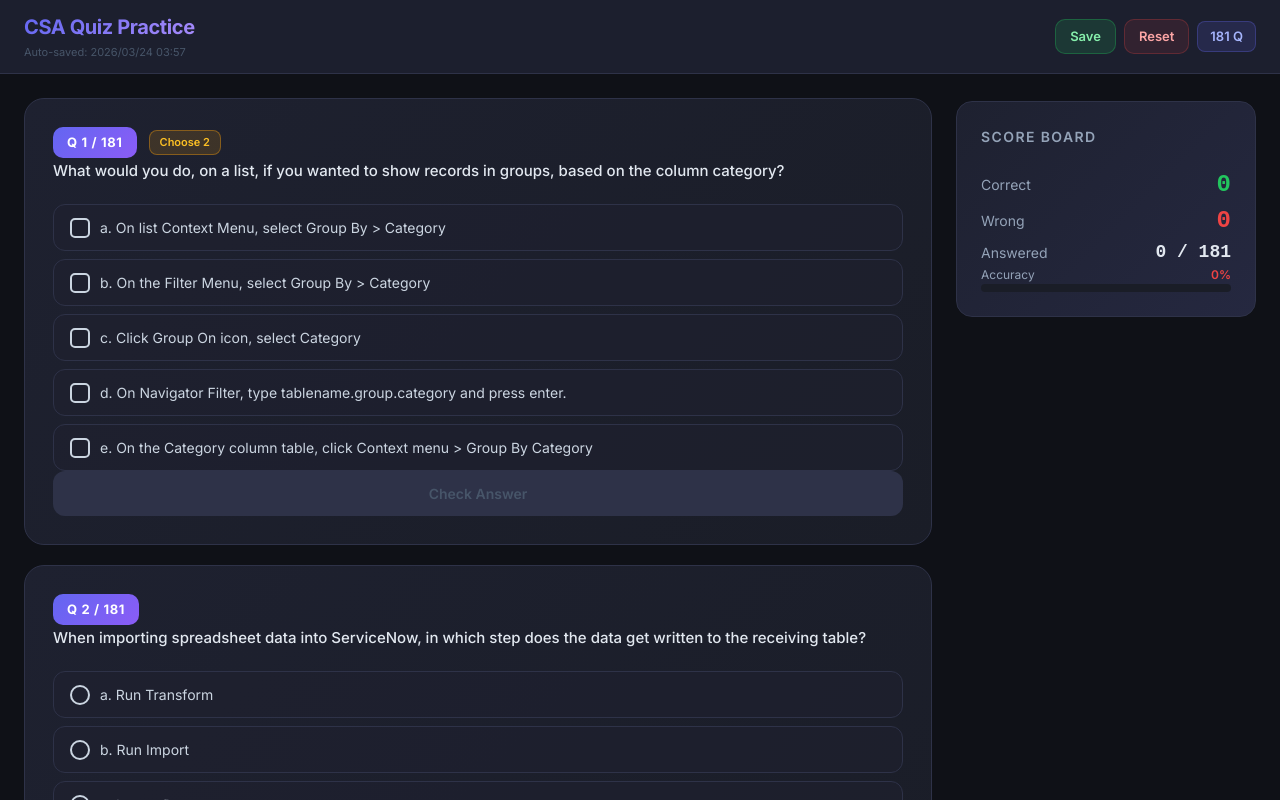
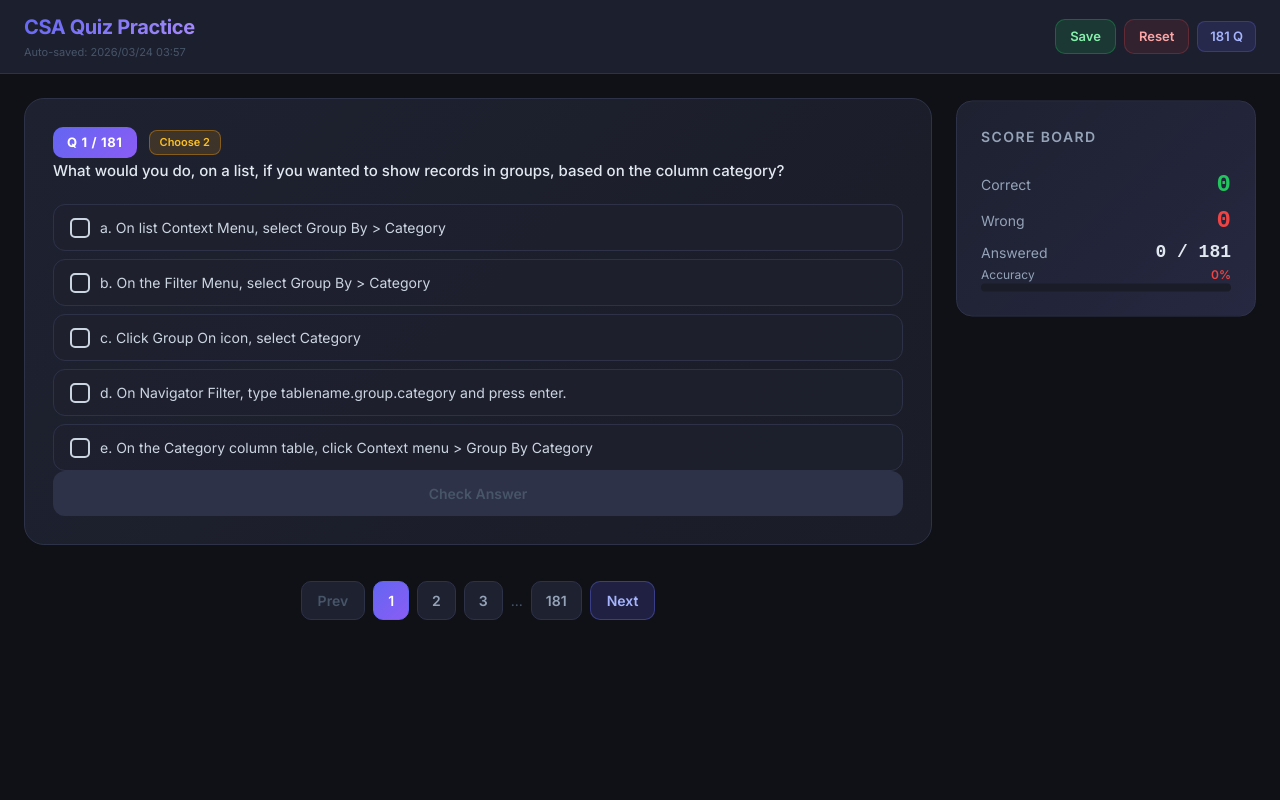
Before and after one commit to n-seiyaku/service-now-csa, a React (Vite) app: page / in a window 1280 px wide. Shown: the top 800 px of the page. Built offline with nearby package versions, Linux system fonts and the light colour scheme.

Commit message:
feat: change display to one question per page

```diff
--- a/src/App.tsx
+++ b/src/App.tsx
@@ -16,7 +16,7 @@ import {
 const questions = questionsData as QuizQuestion[];
 
 // ページあたり表示数
-const PAGE_SIZE = 10;
+const PAGE_SIZE = 1;
 
 // ビュー種別
 type View = "quiz" | "review";
```
